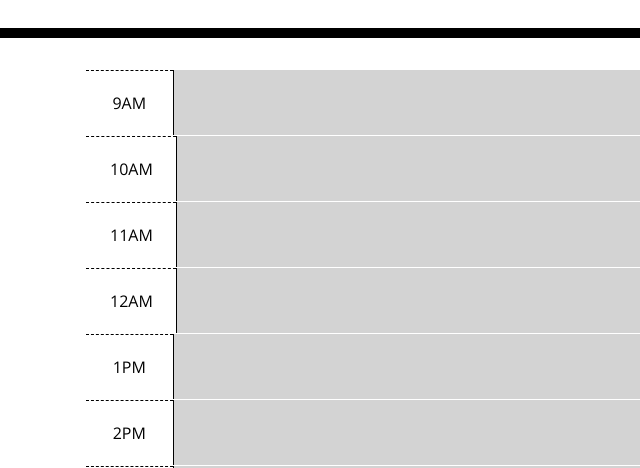
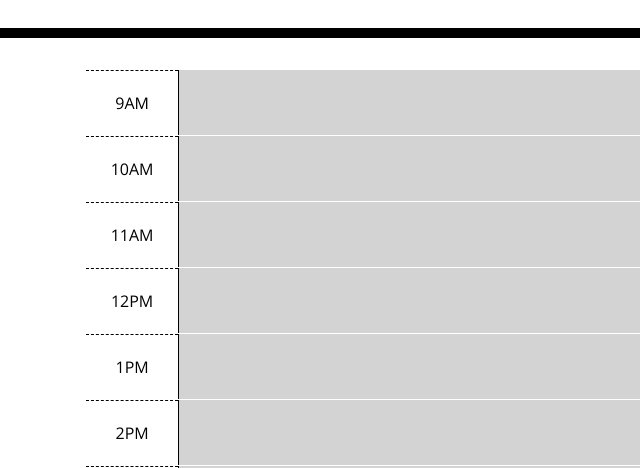
Before and after one commit to manonthemon/daily-planner, a plain HTML site: page index.html in a window 1280 px wide. Shown: the part 332-800 px from the top of the page, 0-640 px from the left. Drawn offline with nearby package versions, Linux system fonts and the light colour scheme.

Commit message:
Improved clear all button fuctionality +  styling fixes

```diff
--- a/Assets/CSS/style.css
+++ b/Assets/CSS/style.css
@@ -48,7 +48,9 @@ textarea {
   color: #000000;
   border-top: 1px dashed #000000;
   padding: 24px;
-  width: 90px;
+  padding-left: 5px;
+  padding-right: 5px;
+  width: 100px;
 }
 
 .past {
--- a/Assets/JS/script.js
+++ b/Assets/JS/script.js
@@ -9,7 +9,7 @@ $(function () {
     document.getElementById("currentDay").innerHTML = "Today is" + currentDate;
 });
 
-    // Var containing the current hour in 24 h format
+    // Var containing the current hour
     var currentTime = new Date().getHours();
 
     //THE COLORS
@@ -32,18 +32,18 @@ $(function () {
 
     //THE BUTTONS
     //This adds an event listener to buttons
-    // On click it assigns user input from textarea to userEntry variable
-    // It also stores the id of the text area where the entry was made to if variable.
-    //Then it saves the paid id and userEntry into local storage.
+    // On click it assigns user input from adjacent textarea to entryValue variable
+    // It also stores the id of the text area where the entry was made to in the entryId variable
+    // Then it saves the entryId as key and entryValue as value into local storage.
     $(".saveBtn").on("click", function () {
         var entryValue = $(this).prev("textarea").val();
         var entryId = $(this).prev("textarea").attr("id");
         localStorage.setItem(entryId, entryValue);
 
         //DELETE BUTTONS
-        // This part of code creates a delete button for each text-area.
-        // It first checks if a deleted button already exists and if there is text in corresponding text area
-        // If no button but text exists, it creates a button and adds a class to it. I defined this class in the CSS file.
+        // This part of code creates a delete button for each text-area
+        // It first checks if a delete button already exists and if there is text in adjacent text area
+        // If no button exists, but text exists, it creates a button and adds a class to it. The class is styled in CSS file
         // It then inserts the new button before the existing save button with an animation.
              if($(this).prev(".deleteBtn").length == 0 && entryValue) {
                 var newBtn = $("<button>").addClass("deleteBtn").text("Delete");
@@ -51,7 +51,8 @@ $(function () {
              }
         });
 
-        // This sets up the new delete button event listener which removes text from corresponding textarea
+        // This sets up the new delete button event listener which:
+        // Removes text from adjacent textarea
         // Removes corresponding entry from local storage
         // Removes the button
         $(document).on("click", ".deleteBtn", function () {
@@ -66,25 +67,28 @@ $(function () {
     // First it loops through each textarea, gets their id attributes and assigns it to entryId variable
     // Then it retrieves the local storage entryId key matching the id of the corresponding textarea.
     // It finally sets the value of the textarea to the entryValue from local storage.
-
     $("textarea").each(function () {
         var entryId = $(this).attr("id");
         var entryValue = localStorage.getItem(entryId);
         $(this).val(entryValue);
 
-    //This checks if there is user input in the textarea. If yes, it adds delete button after page reload.
+    //This checks if there is text value in the textarea. If yes, it adds delete button after page reload.
     if($(this).val() != ''){
         var newBtn = $("<button>").addClass("deleteBtn").text("Delete");
         $(newBtn).insertAfter(this)
      }
     });
 
-// This adds a Clear All button at the top of the page.
-
+// CLEAR ALL BUTTON
+// This adds a an event listener to the Clear All button at the top of the page
+// It clears local storage
+// Removes all text from textareas
+// Removed delete buttons
     $("#clear").on("click", function () {
 
         localStorage.clear();
-        location.reload()
+        $("textarea").val("");
+        $(".deleteBtn").remove();
     });
 
 
--- a/index.html
+++ b/index.html
@@ -54,7 +54,7 @@
  </div>
 
  <div class="time-block">
-  <div class="hour">12AM</div>
+  <div class="hour">12PM</div>
   <textarea id="12"  cols="110"></textarea>
   <button class="saveBtn"><i class="fas fa-save"></i></button>
  </div>
```
